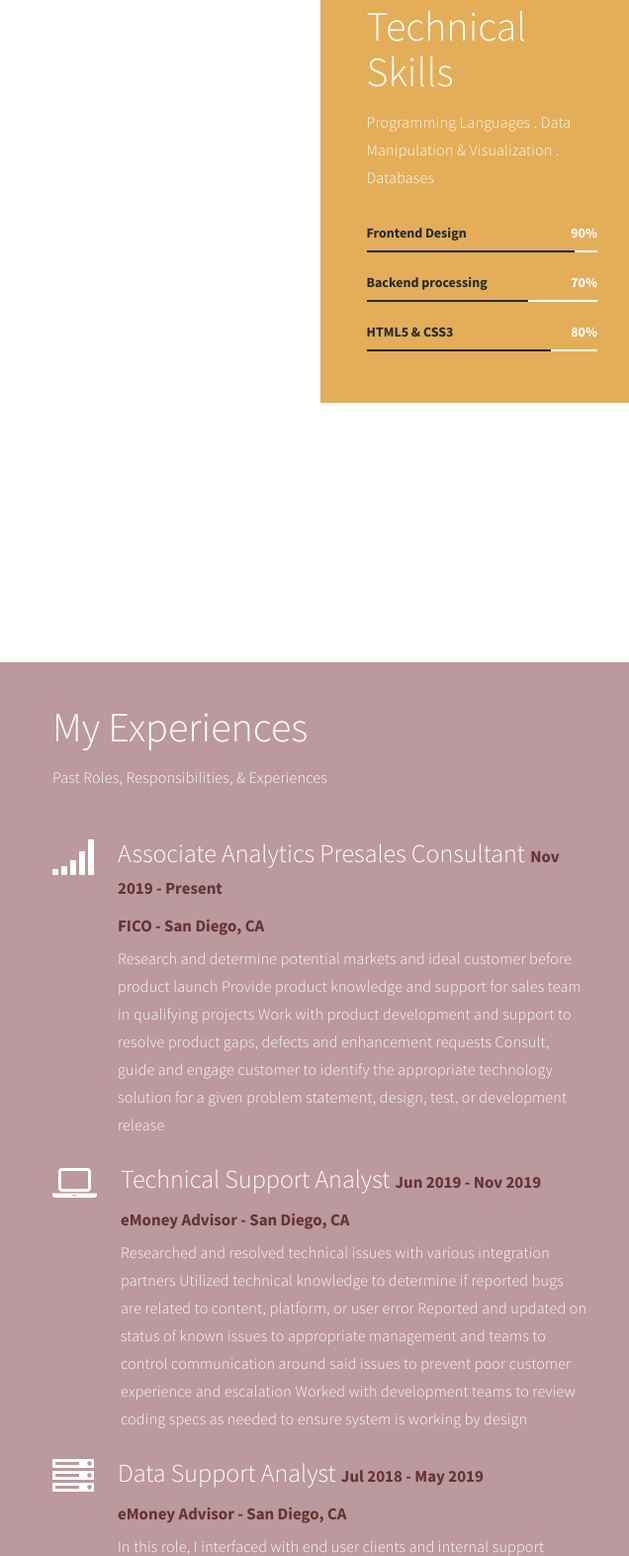
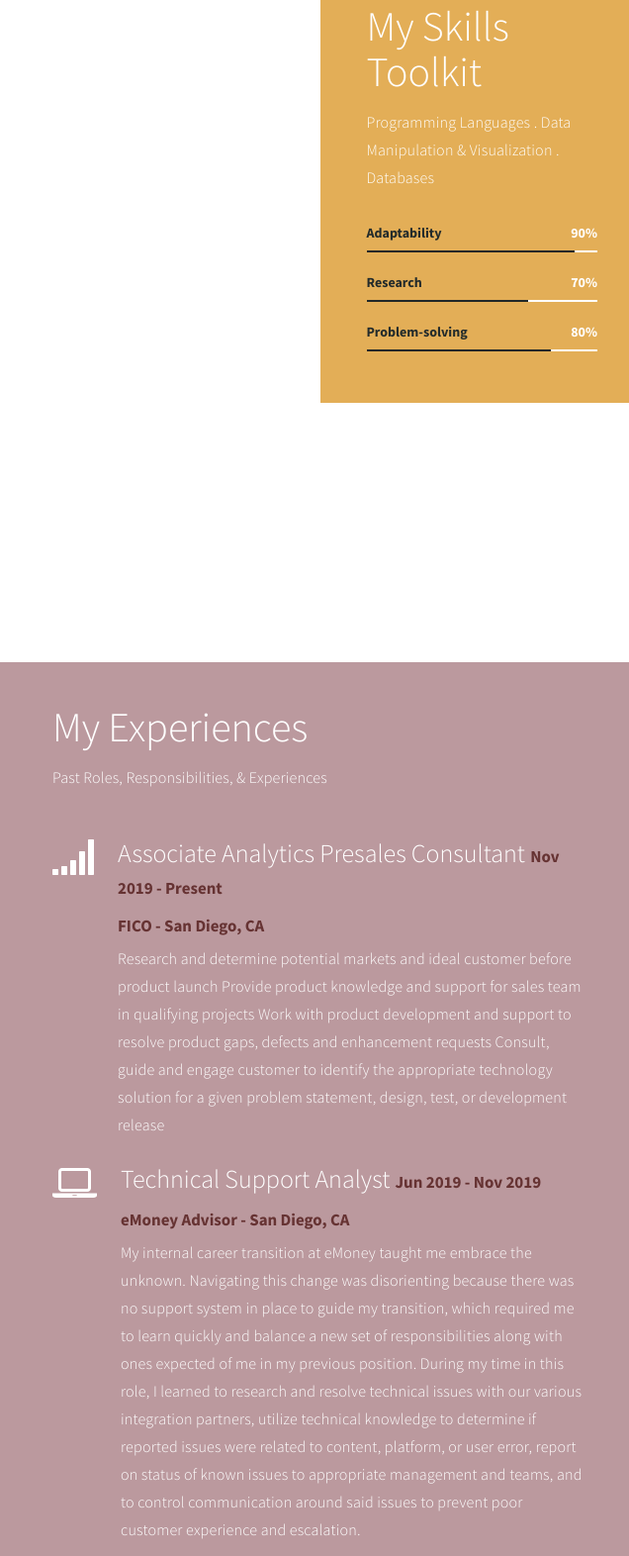
Before and after one commit to zhiyinn/zhiyinn.github.io, a plain HTML site: page index.html in a window 1280 px wide. Shown: the part 439-2011 px from the top of the page at 99% size, 644-1280 px from the left. Drawn offline with Linux system fonts and the light colour scheme; some packages are replaced by stand-ins of ours; a script that the page names is missing.

Commit message:
update TSA role

```diff
--- a/index.html
+++ b/index.html
@@ -119,24 +119,24 @@
                <div class="bg-yellow col-md-3 col-sm-6">
                     <div class="skill-thumb">
                          <div class="wow fadeInUp section-title color-white" data-wow-delay="1.2s">
-                              <h1>Technical Skills</h1>
+                              <h1> My Skills Toolkit</h1>
                               <p class="color-white">Programming Languages . Data Manipulation & Visualization . Databases </p>
                          </div>
 
                          <div class=" wow fadeInUp skills-thumb" data-wow-delay="1.6s">
-                         <strong>Frontend Design</strong>
+                         <strong>Adaptability</strong>
                               <span class="color-white pull-right">90%</span>
                                    <div class="progress">
                                         <div class="progress-bar progress-bar-primary" role="progressbar" aria-valuenow="90" aria-valuemin="0" aria-valuemax="100" style="width: 90%;"></div>
                                    </div>
 
-                         <strong>Backend processing</strong>
+                         <strong>Research</strong>
                               <span class="color-white pull-right">70%</span>
                                    <div class="progress">
                                         <div class="progress-bar progress-bar-primary" role="progressbar" aria-valuenow="70" aria-valuemin="0" aria-valuemax="100" style="width: 70%;"></div>
                                    </div>
 
-                         <strong>HTML5 & CSS3</strong>
+                         <strong>Problem-solving</strong>
                               <span class="color-white pull-right">80%</span>
                                    <div class="progress">
                                         <div class="progress-bar progress-bar-primary" role="progressbar" aria-valuenow="80" aria-valuemin="0" aria-valuemax="100" style="width: 80%;"></div>
@@ -191,10 +191,14 @@
                               <div class="media-body">
                                    <h3 class="media-heading"> Technical Support Analyst <small> Jun 2019 - Nov 2019 </small></h3>
                                    <h3 class="media-heading"><small> eMoney Advisor - San Diego, CA </small></h3>
-                                   <p class="color-white">Researched and resolved technical issues with various integration partners
-                                        Utilized technical knowledge to determine if reported bugs are related to content, platform, or user error
-                                        Reported and updated on status of known issues to appropriate management and teams to control communication around said issues to prevent poor customer experience and escalation
-                                        Worked with development teams to review coding specs as needed to ensure system is working by design  </p>
+                                   <p class="color-white"> My internal career transition at eMoney taught me embrace the unknown.
+                                        Navigating this change was disorienting because there was no support system in place to guide my transition,
+                                        which required me to learn quickly and balance a new set of responsibilities along with ones expected of me in my previous position.
+                                        During my time in this role, I learned to research and resolve technical issues with our various integration partners,
+                                        utilize technical knowledge to determine if reported issues were related to content, platform, or user error,
+                                        report on status of known issues to appropriate management and teams,
+                                        and to control communication around said issues to prevent poor customer experience and escalation.
+                                   </p>
                               </div>
                          </div>
 
@@ -206,7 +210,7 @@
                                    <h3 class="media-heading"> Data Support Analyst <small> Jul 2018 - May 2019 </small></h3>
                                    <h3 class="media-heading"><small> eMoney Advisor - San Diego, CA </small></h3>
                                    <p class="color-white">In this role, I interfaced with end user clients and internal support teams to provide second level of support for account aggregation in order to ensure data efficiencies on customer and operations-based issues.
-                                        Troubleshooted data transfer issues in SaaS environment with emphasis on proactive customer support
+                                        Along the way, I learned to troubleshoot data transfer issues in SaaS environment with an emphasis on proactive customer support by identifying issues & concerns and resolving them before problems arise as to reduce the amount of tickets the department received.
                                         </p>
                               </div>
                          <div class="wow fadeInUp color-white media" data-wow-delay="1.6s">
```
